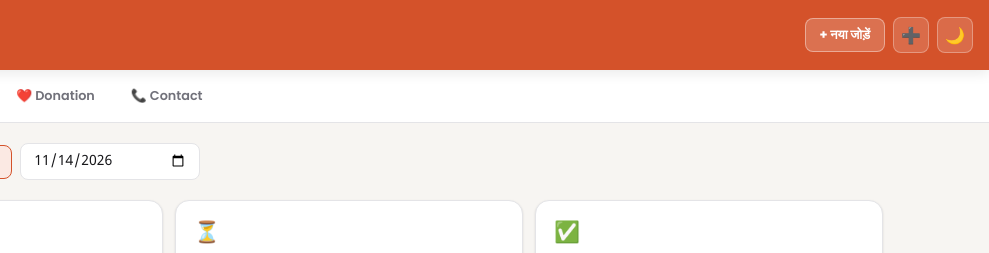
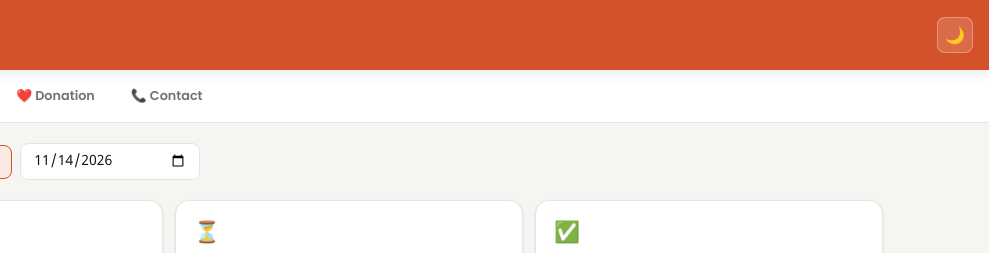
Before and after one commit to traderboys3034-ux/Ngo, a plain HTML site: page index.html in a window 1280 px wide. Shown: the top 253 px of the page, 291-1280 px from the left. Drawn offline with Linux system fonts and the light colour scheme.

Commit message:
Remove add buttons from header
Removed buttons for adding new items from the header.

```diff
--- a/index.html
+++ b/index.html
@@ -846,8 +846,7 @@ tbody tr:hover td { background: var(--accent-light); }
       <div class="org-tagline">सेवा • समर्पण • सहायता</div>
     </div>
     <div class="header-actions">
-      <button class="btn-add-header" onclick="openModal()">+ नया जोड़ें</button>
-      <button class="btn-icon" onclick="openModal()" title="Add">➕</button>
+
       <button class="btn-icon" onclick="toggleTheme()" id="themeBtn" title="Theme">🌙</button>
     </div>
   </div>
```
